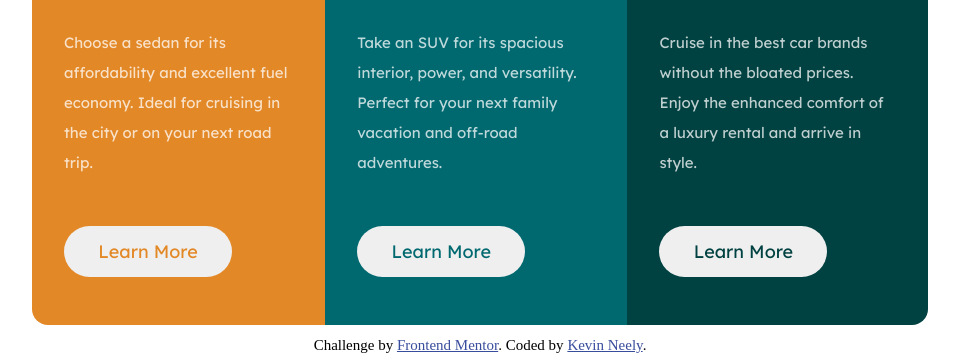
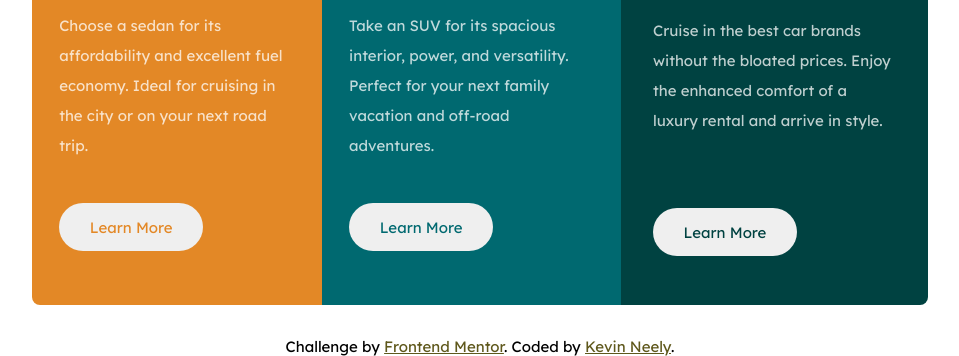
Before and after one commit to 2dkn/3-column-preview-card-component, a plain HTML site: page index.html in a window 1280 px wide. Shown: the part 511-867 px from the top of the page, without its empty margins (160-1119 px from the left). Drawn offline with Linux system fonts and the light colour scheme.

Commit message:
Progress

```diff
--- a/style.css
+++ b/style.css
@@ -6,17 +6,12 @@
   box-sizing: border-box;
 }
 
-main {
-
-}
-
 body {
   padding-top: 20rem;
   margin: 0 auto;
 }
 
 .container-flex {
-
   display: flex;
   align-items: center;
   /* align-items: flex-end; */
@@ -24,60 +19,57 @@ body {
   height: 31rem;
   margin: 0 auto;
   max-width: 1200px;
-  background-color: #ddd;
-  border-radius: 0.7rem;
+  /* background-color: #ddd; */
+  border-radius: 0.4rem;
+
   /* padding: 2rem; */
   /* margin: 40px; */
   /* justify-content: space-between; */
 
 }
 
-.container-grid:nth-child(1) {
-  /* background-color: aqua; */
-}
-
 .container-1 {
-  padding: 2rem;
+  padding: 1.7rem;
   display: flex;
   flex-direction: column;
   align-content: center;
-  gap: 3rem;
+  gap: 2rem;
   background-color: hsl(31, 77%, 52%);
   /* background-color: aqua; */
   /* background-color: yellow; */
   /* align-self: stretch; */
-  /* height: 31rem; */
+  height: 31rem;
   /* align-self: center; */
-  border-radius: 1rem 0rem 0rem 1rem;
+  border-radius: 0.5rem 0rem 0rem .5rem;
 }
 
 .container-2 {
-  padding: 2rem;
+  padding: 1.7rem;
   display: flex;
   flex-direction: column;
   background-color: hsl(184, 100%, 22%);
   /* background-color: aqua; */
   /* align-self: stretch; */
-  /* height: 31rem; */
+  height: 31rem;
   /* align-self: center; */
   /* border-radius: 1rem 0rem 0rem 1rem; */
   align-content: center;
-  gap: 3rem;
+  gap: 2rem;
 }
 
 .container-3 {
-  overflow: hidden;
   padding: 2rem;
   display: flex;
   flex-direction: column;
   background-color:hsl(179, 100%, 13%);
   /* background-color: aqua; */
   /* align-self: stretch; */
-  /* height: 31rem; */
+  height: 31rem;
   /* align-self: center; */
-  border-radius: 0rem 1rem 1rem 0rem;
+  /* justify-content: center; */
+  border-radius: 0rem .5rem .5rem 0rem;
   align-content: center;
-  gap: 3rem;
+  gap: 2rem;
 }
 
 .titles {
@@ -89,6 +81,7 @@ body {
 }
 
 .text {
+  height: 10rem;
   color: hsla(0, 0%, 100%, 0.75);
   justify-content: space-between;
   line-height: 2;
@@ -102,17 +95,16 @@ body {
   /* margin-top: 2rem; */
   /* margin-left: 2rem; */
   /* justify-content: center; */
-  width: 10.5rem;
-  height: 3.2rem;
+  width: 9rem;
+  height: 3rem;
   border-radius: 2rem;
   cursor: pointer;
   margin-bottom: 1rem;
-  font-size: 18px;
+  font-size: 15px;
   font-family: 'Lexend Deca', sans-serif;;
 }
 
 .btn1:hover, .btn1:active {
-  border-radius: ;
   background-color: hsl(31, 77%, 52%);
   border-color: hsla(0, 0%, 100%, 0.75);
 }
@@ -139,7 +131,8 @@ body {
   display: absolute;
   font-size: 15px;
   text-align: center;
+  font-family: 'Lexend Deca', sans-serif;
 }
 .attribution a {
-  color: hsl(228, 47%, 42%);
+  color: hsl(54, 55%, 24%);
 }
```
